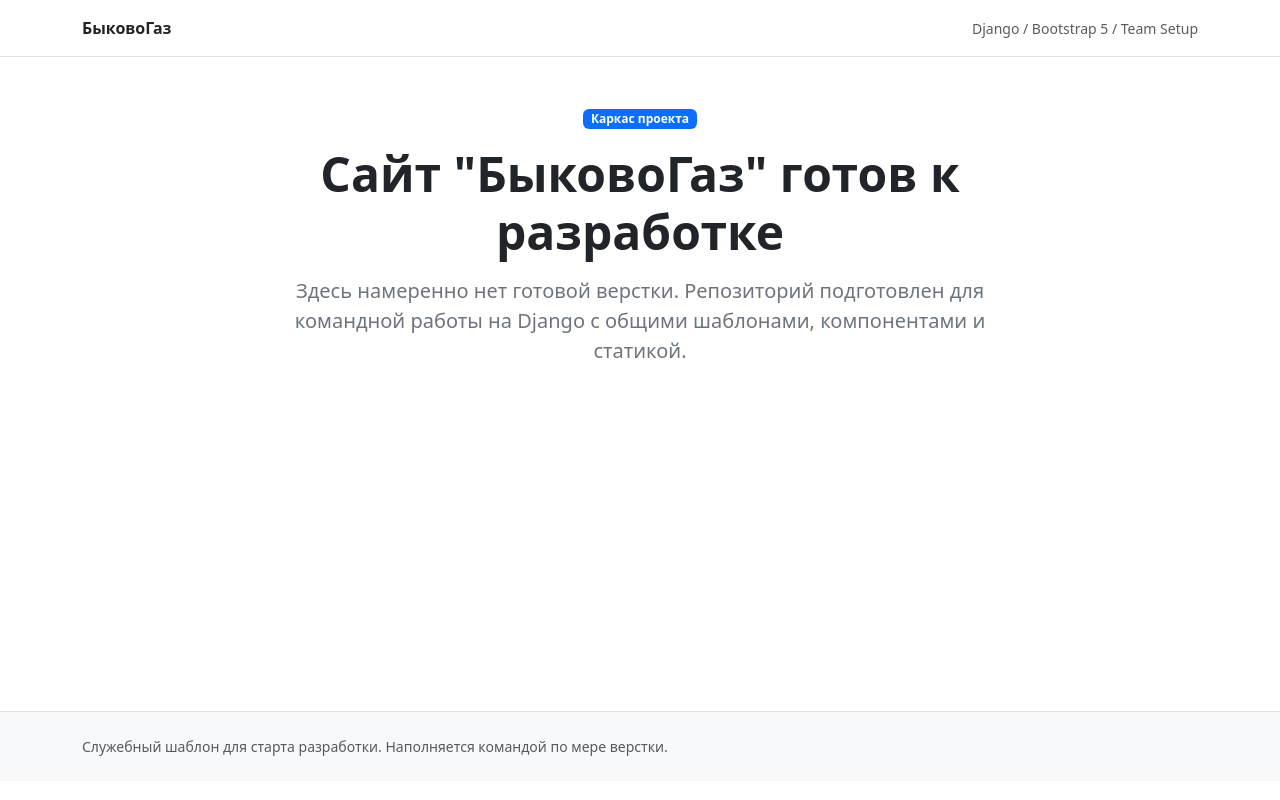
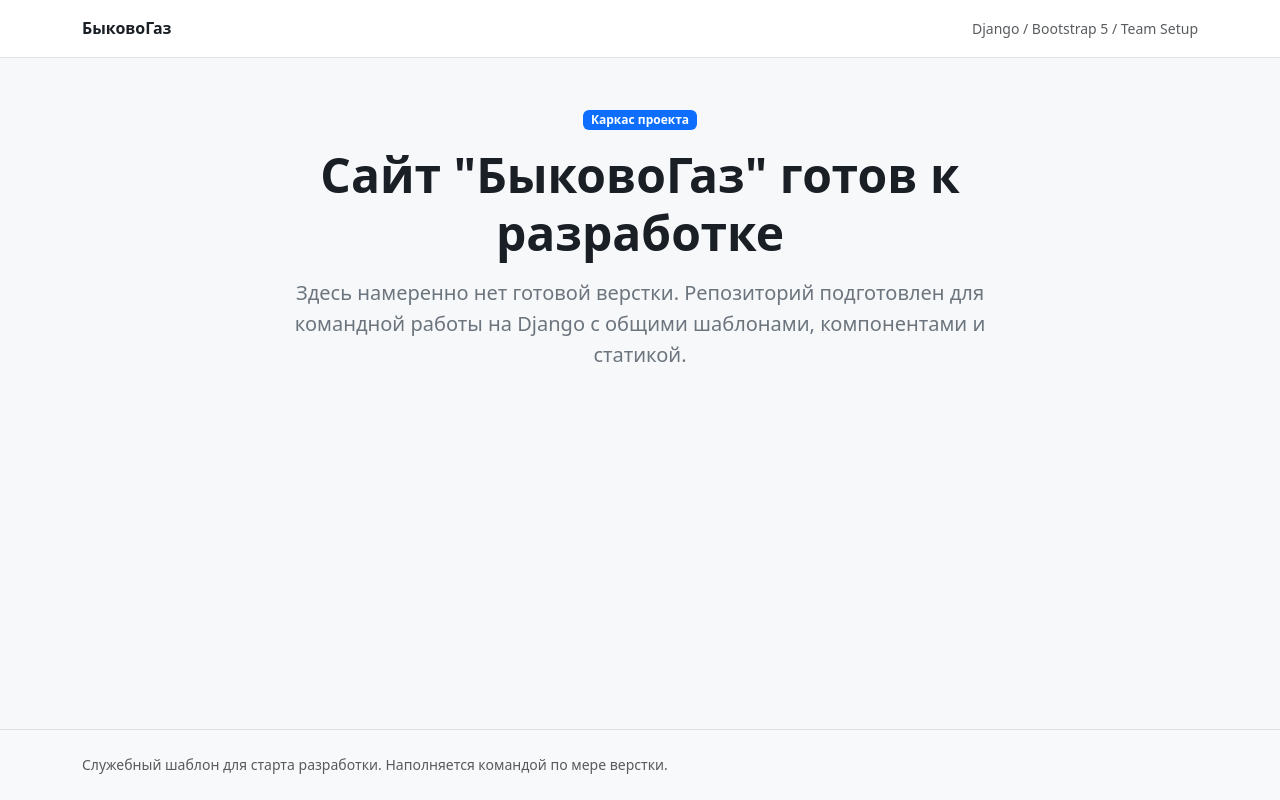
Before and after one commit to vesker034/BYKOVOGAZ, a Django app: page / in a window 1280 px wide. Run offline with Django 5.2, Linux system fonts and the light colour scheme.

Commit message:
feat(css): add design tokens and global layout styles
Made-with: Cursor

```diff
--- a/static/css/style.css
+++ b/static/css/style.css
@@ -1,11 +1,225 @@
-:root {
-    --project-min-height: calc(100vh - 146px);
+/* Глобальные стили и компоненты layout — БыковоГаз */
+
+/* -------------------------------------------------------------------------- */
+/* Базовая типографика и страница */
+/* -------------------------------------------------------------------------- */
+
+html {
+    scroll-behavior: smooth;
 }
 
 body {
     min-width: 320px;
+    font-family: var(--font-sans);
+    font-size: var(--fs-body);
+    line-height: var(--lh-body);
+    color: var(--color-text);
+    background-color: var(--bg-page);
+    -webkit-font-smoothing: antialiased;
 }
 
 main {
-    min-height: var(--project-min-height);
+    min-height: calc(100vh - var(--header-height) - 280px);
 }
+
+a {
+    color: var(--color-primary);
+    text-decoration-thickness: 1px;
+    text-underline-offset: 0.2em;
+    transition: color var(--transition-fast);
+}
+
+a:hover {
+    color: var(--color-primary-hover);
+}
+
+:focus-visible {
+    outline: 2px solid var(--color-primary);
+    outline-offset: 2px;
+}
+
+/* -------------------------------------------------------------------------- */
+/* Утилиты контейнера (дополняют Bootstrap .container) */
+/* -------------------------------------------------------------------------- */
+
+.site-container {
+    width: 100%;
+    max-width: var(--container-max);
+    margin-left: auto;
+    margin-right: auto;
+    padding-left: var(--container-px);
+    padding-right: var(--container-px);
+}
+
+/* -------------------------------------------------------------------------- */
+/* Шапка сайта */
+/* -------------------------------------------------------------------------- */
+
+.site-header {
+    position: sticky;
+    top: 0;
+    z-index: 1030;
+    background-color: var(--bg-header);
+    box-shadow: var(--shadow-header);
+}
+
+.site-header__top {
+    background-color: var(--bg-footer);
+    color: rgba(255, 255, 255, 0.92);
+    font-size: var(--fs-small);
+    padding: var(--space-2) 0;
+}
+
+.site-header__top a {
+    color: inherit;
+    text-decoration: none;
+}
+
+.site-header__top a:hover {
+    color: #fff;
+    text-decoration: underline;
+}
+
+.site-header__top-inner {
+    display: flex;
+    flex-wrap: wrap;
+    align-items: center;
+    justify-content: space-between;
+    gap: var(--space-3);
+}
+
+.site-header__contacts {
+    display: flex;
+    flex-wrap: wrap;
+    gap: var(--space-4);
+    margin: 0;
+    padding: 0;
+    list-style: none;
+}
+
+.site-header__main {
+    padding: var(--space-3) 0;
+}
+
+.site-header .navbar {
+    padding-top: 0;
+    padding-bottom: 0;
+}
+
+.site-header .navbar-brand {
+    font-family: var(--font-heading);
+    font-weight: 700;
+    font-size: 1.25rem;
+    letter-spacing: -0.02em;
+    color: var(--color-text);
+    text-decoration: none;
+}
+
+.site-header .navbar-brand:hover {
+    color: var(--color-primary);
+}
+
+.site-header .navbar-brand__accent {
+    color: var(--color-primary);
+}
+
+.site-header .nav-link {
+    font-size: var(--fs-nav);
+    font-weight: 500;
+    color: var(--color-text);
+    padding: var(--space-3) var(--space-4);
+    border-radius: var(--radius-md);
+    text-decoration: none;
+}
+
+.site-header .nav-link:hover,
+.site-header .nav-link:focus {
+    color: var(--color-primary);
+    background-color: var(--color-primary-muted);
+}
+
+.site-header .nav-link.active {
+    color: var(--color-primary);
+    background-color: var(--color-primary-muted);
+}
+
+.site-header .navbar-toggler {
+    border-color: var(--color-border);
+}
+
+.site-header .btn-cta {
+    --bs-btn-color: #fff;
+    --bs-btn-bg: var(--color-accent);
+    --bs-btn-border-color: var(--color-accent);
+    --bs-btn-hover-bg: var(--color-accent-hover);
+    --bs-btn-hover-border-color: var(--color-accent-hover);
+    font-weight: 600;
+    padding-left: var(--space-5);
+    padding-right: var(--space-5);
+    white-space: nowrap;
+}
+
+@media (min-width: 992px) {
+    .site-header .navbar-nav {
+        gap: var(--space-1);
+    }
+}
+
+/* -------------------------------------------------------------------------- */
+/* Подвал сайта */
+/* -------------------------------------------------------------------------- */
+
+.site-footer {
+    margin-top: auto;
+    background-color: var(--bg-footer);
+    color: rgba(255, 255, 255, 0.88);
+    font-size: var(--fs-small);
+}
+
+.site-footer a {
+    color: rgba(255, 255, 255, 0.92);
+    text-decoration: none;
+}
+
+.site-footer a:hover {
+    color: #fff;
+    text-decoration: underline;
+}
+
+.site-footer__brand {
+    font-weight: 700;
+    font-size: 1.125rem;
+    letter-spacing: -0.02em;
+    color: #fff;
+    margin-bottom: var(--space-3);
+}
+
+.site-footer__section-title {
+    font-size: var(--fs-small);
+    font-weight: 700;
+    text-transform: uppercase;
+    letter-spacing: 0.06em;
+    color: rgba(255, 255, 255, 0.55);
+    margin-bottom: var(--space-4);
+}
+
+.site-footer__list {
+    margin: 0;
+    padding: 0;
+    list-style: none;
+}
+
+.site-footer__list li + li {
+    margin-top: var(--space-2);
+}
+
+.site-footer__contacts p {
+    margin-bottom: var(--space-2);
+}
+
+.site-footer__bottom {
+    border-top: 1px solid rgba(255, 255, 255, 0.12);
+    padding-top: var(--space-4);
+    margin-top: var(--space-8);
+    color: rgba(255, 255, 255, 0.55);
+}
--- /dev/null
+++ b/static/css/tokens.css
@@ -0,0 +1,62 @@
+/**
+ * Дизайн-токены проекта «БыковоГаз»
+ * Ориентир — макет Figma (см. правила проекта). Значения можно уточнять под финальный макет.
+ * Подключать первым, до style.css
+ */
+
+:root {
+    /* Бренд и поверхности */
+    --color-primary: #005a9c;
+    --color-primary-hover: #00457a;
+    --color-primary-muted: rgba(0, 90, 156, 0.08);
+    --color-accent: #c62828;
+    --color-accent-hover: #9e1f1f;
+
+    --color-text: #1a1f26;
+    --color-text-muted: #5c6570;
+    --color-border: #e2e6ea;
+
+    --bg-page: #f6f8fa;
+    --bg-header: #ffffff;
+    --bg-footer: #0f1722;
+    --bg-footer-muted: #1a2433;
+
+    /* Типографика */
+    --font-sans: system-ui, -apple-system, "Segoe UI", Roboto, "Helvetica Neue", Arial,
+        "Noto Sans", sans-serif;
+    --font-heading: var(--font-sans);
+
+    --fs-body: 1rem;
+    --fs-small: 0.875rem;
+    --fs-nav: 0.9375rem;
+    --lh-body: 1.55;
+    --lh-heading: 1.2;
+
+    /* Отступы (шаг 4px) */
+    --space-1: 0.25rem;
+    --space-2: 0.5rem;
+    --space-3: 0.75rem;
+    --space-4: 1rem;
+    --space-5: 1.25rem;
+    --space-6: 1.5rem;
+    --space-8: 2rem;
+    --space-10: 2.5rem;
+    --space-12: 3rem;
+
+    /* Геометрия */
+    --radius-sm: 0.25rem;
+    --radius-md: 0.5rem;
+    --shadow-header: 0 1px 0 rgba(15, 23, 34, 0.06);
+    --shadow-soft: 0 8px 24px rgba(15, 23, 34, 0.08);
+
+    /* Контейнер */
+    --container-max: 1200px;
+    --container-px: var(--space-4);
+
+    /* Переходы */
+    --transition-fast: 0.15s ease;
+
+    /* Высота шапки (примерная, под min-height main) */
+    --header-height: 72px;
+    --footer-top-height: auto;
+}
--- a/templates/base.html
+++ b/templates/base.html
@@ -9,12 +9,13 @@
         href="https://cdn.jsdelivr.net/npm/bootstrap@5.3.3/dist/css/bootstrap.min.css"
         rel="stylesheet"
     >
+    <link rel="stylesheet" href="{% static 'css/tokens.css' %}">
     <link rel="stylesheet" href="{% static 'css/style.css' %}">
 </head>
-<body>
+<body class="d-flex flex-column min-vh-100">
     {% include "components/header.html" %}
 
-    <main>
+    <main class="flex-grow-1">
         {% block content %}{% endblock %}
     </main>
 
```
